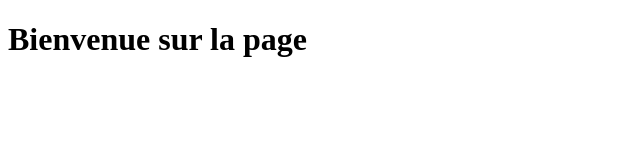
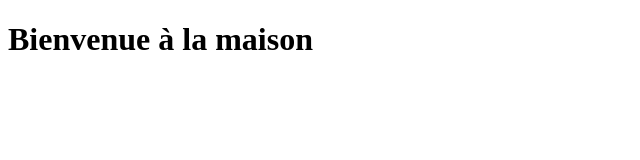
Before and after one commit to aissatoubailo7-sys/PROJETGIT, a plain HTML site: page index.html in a window 1280 px wide. Shown: the whole page, without its empty margins (0-640 px from the left). Drawn offline with Linux system fonts and the light colour scheme.

Commit message:
à la maison

```diff
--- a/index.html
+++ b/index.html
@@ -6,6 +6,6 @@
     <title>Document</title>
 </head>
 <body>
-   <h1> Bienvenue sur la page </h1>
+   <h1> Bienvenue à la maison </h1>
 </body>
 </html>
```
